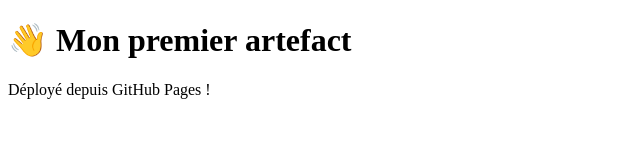
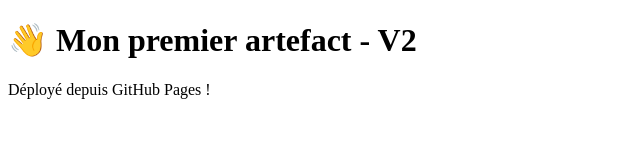
Before and after one commit to sebastien-merle-ipd/test-artefacts, a website: page index.html in a window 1280 px wide. Shown: the full height of the page, 0-640 px from the left. Drawn offline with Linux system fonts and the light colour scheme.

Commit message:
Test blocage déploiement

```diff
--- a/index.html
+++ b/index.html
@@ -5,7 +5,7 @@
   <title>Artefacts Infopro</title>
 </head>
 <body>
-  <h1>👋 Mon premier artefact</h1>
+  <h1>👋 Mon premier artefact - V2</h1>
   <p>Déployé depuis GitHub Pages !</p>
 </body>
 </html>
```
